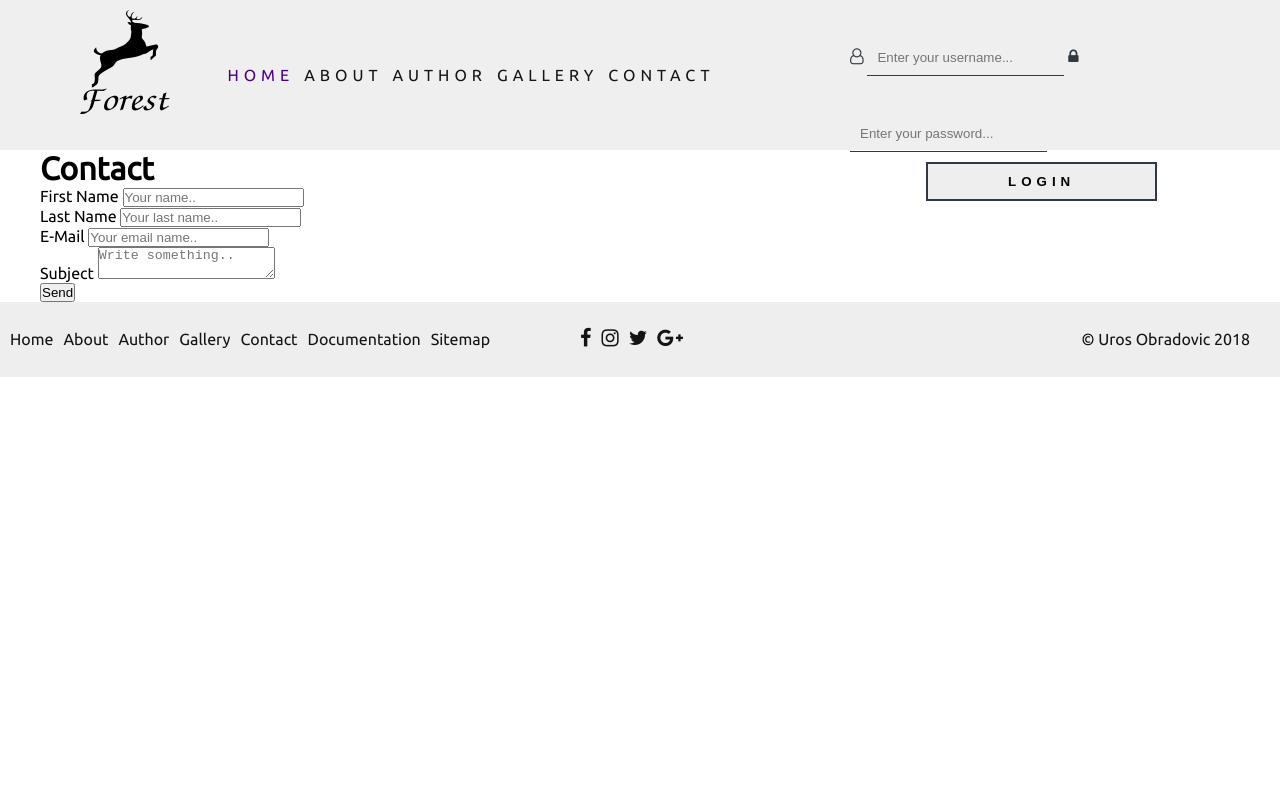
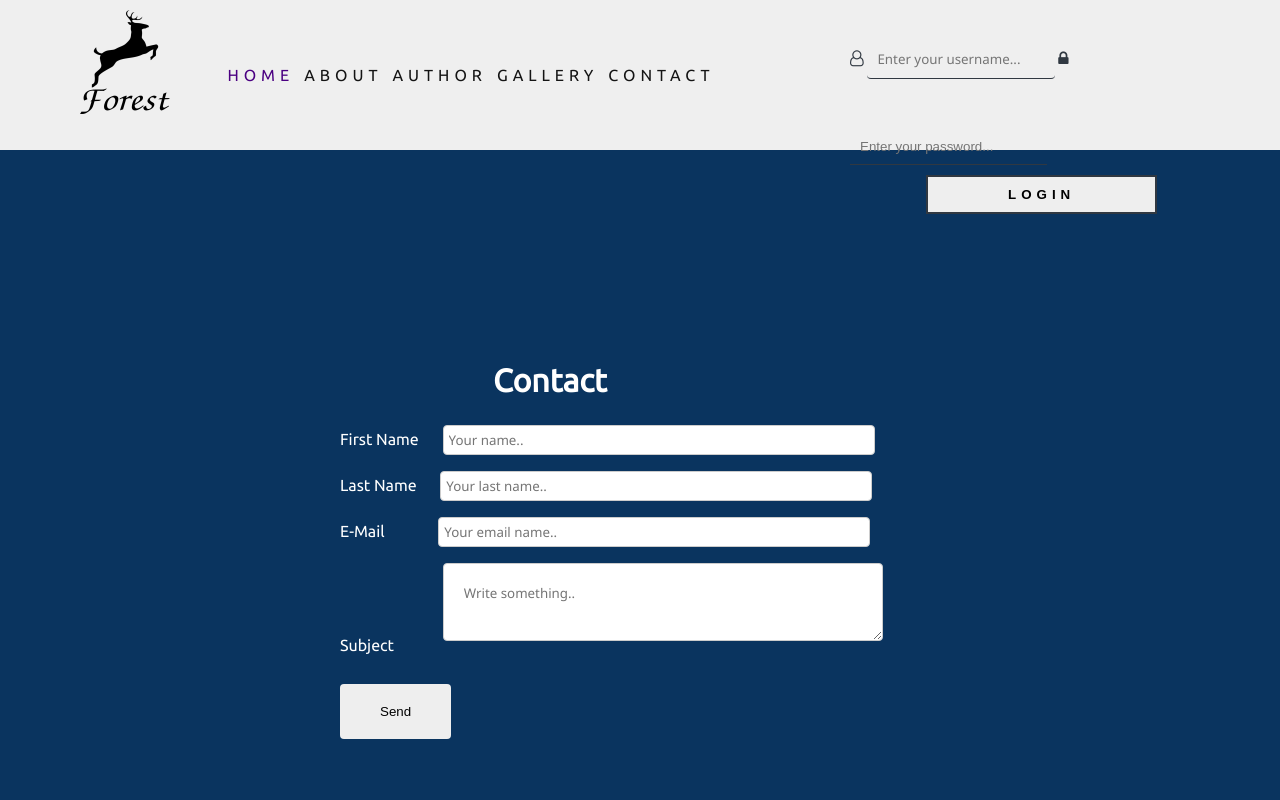
Before and after one commit to Uros21/uros21.github.io, a plain HTML site: page contact.html in a window 1280 px wide. Shown: the top 800 px of the page. Drawn offline with nearby package versions, Linux system fonts and the light colour scheme.

Commit message:
Update style.css

```diff
--- a/css/style.css
+++ b/css/style.css
@@ -26,24 +26,12 @@ body {
   font-family: 'Ubuntu', sans-serif;
 }
 
-/* DEFINING VARIABLES
-:root{
-  --bg-darker:
-  --bg-dark:#303841;
-  --accent:#3A4750;
-  --primary:#D72323;
-  --secondary:#EEEEEE;
-  --heading-font:'Ubuntu', sans-serif;
-}
-*/
-
 /* HEADER */
 
 header {
   width: 100%;
   height: 150px;
   background: #EEEE;
-
 }
 
 header #logo {
@@ -95,8 +83,7 @@ nav ul li a:hover {
   float: right;
 }
 
-#userLogo,
-#passwordLogo {
+#userLogo, #passwordLogo {
   color: #303841;
 }
 
@@ -108,10 +95,6 @@ input[type="password"] {
   border-bottom: 1px solid #303841;
   margin-top: 40px;
 }
-
-/* #login input [type="text"] ,input[type="password"]::placeholder{
-    color: var(--secondary);
-} */
 
 #loginBtn {
   background: #EEEEEE;
@@ -143,6 +126,87 @@ section:first-child {
   background: #D72323;
 }
 
+/* CONTACT */
+
+#contact-form {
+ /*  width: 100%; */
+  min-height: 800px;
+  background-color: rgb(10, 52, 95);
+  display: flex;
+  flex-direction: column;
+  justify-content: center;
+}
+
+.contact-form-holder {
+  margin-left: 300px;
+}
+.contact-form-holder h1 {
+  text-align: center;
+  padding-right: 480px;
+  color: white;
+  padding-bottom: 20px;
+}
+
+input[type=text], select, textarea {
+  width: 48%;
+  padding: 5px;
+  border: 1px solid #ccc;
+  border-radius: 4px;
+  box-sizing: border-box;
+  margin-top: 6px;
+  margin-bottom: 10px;
+  font-family: 'Segoe UI', Tahoma, Geneva, Verdana, sans-serif;
+}
+
+textarea {
+  min-width: 440px;
+  margin-left: 25px;
+  max-width: 440px;
+  padding: 20px;
+  font-family: 'Segoe UI', Tahoma, Geneva, Verdana, sans-serif;
+}
+
+#email {
+  margin-left: 30px;
+}
+
+.contact-info {
+  width: 300px;
+  height: 400px;
+  background-color: indigo;
+  color: chartreuse;
+  float: right;
+
+}
+
+#spanName,#spanLast,#spanEmail,#spanSubject {
+  color:red;
+  padding-left: 20px;
+}
+
+input[type=submit] {
+  background-color: #eee;
+  color: black;
+  padding: 20px 40px;
+  border: none;
+  border-radius: 4px;
+  cursor: pointer;
+  margin-top: 30px;
+  transition: .2s linear;
+}
+input[type=submit]:hover {
+  color: white;
+}
+
+input[type=submit]:hover {
+  background-color: orangered;
+}
+
+label {
+  color: white;
+  padding-right: 20px;
+}
+
 /* FOOTER */
 
 footer {
@@ -150,6 +214,8 @@ footer {
   height: 75px;
   background: #EEEEEE;
   line-height: 75px;
+  display: flex;
+  justify-content: center;
 }
 
 footer ul li {
@@ -159,6 +225,11 @@ footer ul li {
 
 footer ul li a {
   color: #141414;
+  transition: .2s linear;
+}
+
+footer ul li a:hover {
+  color: orangered;
 }
 
 footer #social {
```
Lines whose indentation alone changed are shown as unchanged.
